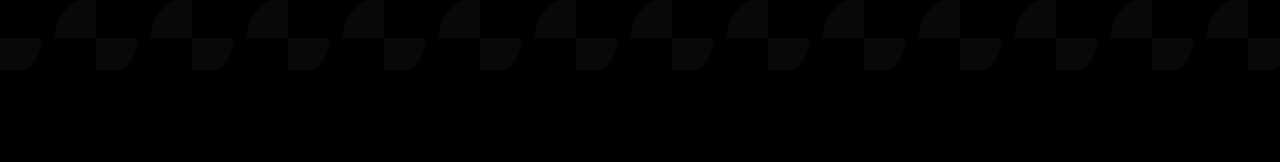
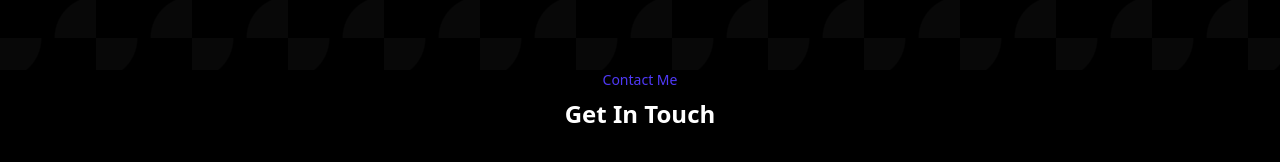
Before and after one commit to ThandululoNengovhela/my-portfolio, a Next.js app: page / in a window 1280 px wide. Shown: the part 1697-1859 px from the top of the page. Before the commit the page ends 1767 px from the top, so only its background shows below. Built offline with nearby package versions, Linux system fonts and the light colour scheme.

Commit message:
contact was started

```diff
--- /dev/null
+++ b/app/components/Contact.tsx
@@ -0,0 +1,25 @@
+import React from 'react'
+
+const Contact = () => {
+  return (
+    <section id="contact">
+
+
+       <div className='text-center mb-12'>
+        <p className='  text-sm font-medium mb-2 text-indigo-600'>Contact Me</p>
+        <h2 className='text-2xl font-bold text-white'>Get In Touch</h2>
+       </div>
+
+
+
+
+
+
+
+
+
+    </section>
+  )
+}
+
+export default Contact
--- a/app/components/Header.tsx
+++ b/app/components/Header.tsx
@@ -35,7 +35,7 @@
               </ul>
             </details>
           </li>
-          <li><a className="cursor-none">Contact</a></li>
+          <li><a href="#contact" className="cursor-none">Contact</a></li>
         </ul>
       </div>
       <div className="navbar-end">
--- a/app/globals.css
+++ b/app/globals.css
@@ -17,3 +17,8 @@
   scroll-margin-top: 80px;
   scroll-padding-top: 80px;
 }
+
+#contact {
+  scroll-margin-top: 80px;
+  scroll-padding-top: 80px;
+}
--- a/app/page.tsx
+++ b/app/page.tsx
@@ -2,6 +2,7 @@
 import Header from './components/Header'
 import Profile from './components/Profile'
 import Body from './components/Body'
+import Contact from './components/Contact'
 
 const page = () => {
 return (
@@ -9,6 +10,7 @@
   <Header/>
   <Profile/>
   <Body/>
+  <Contact/>
   </>
 )
 }
```
